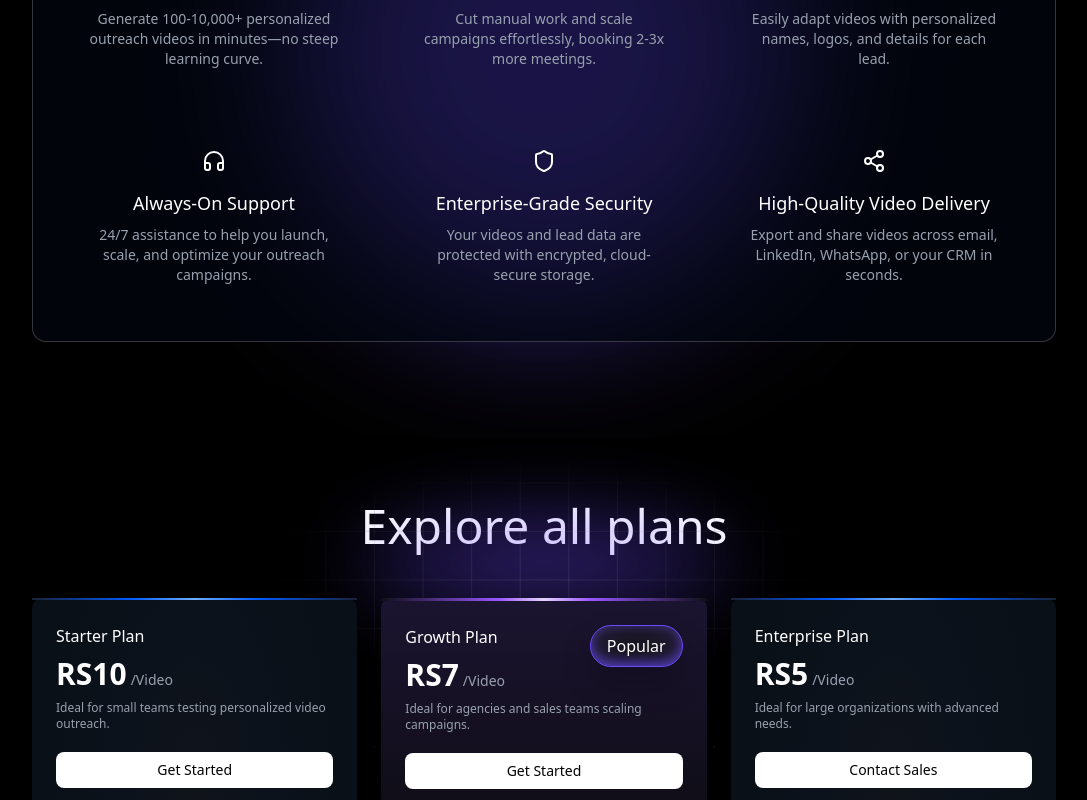
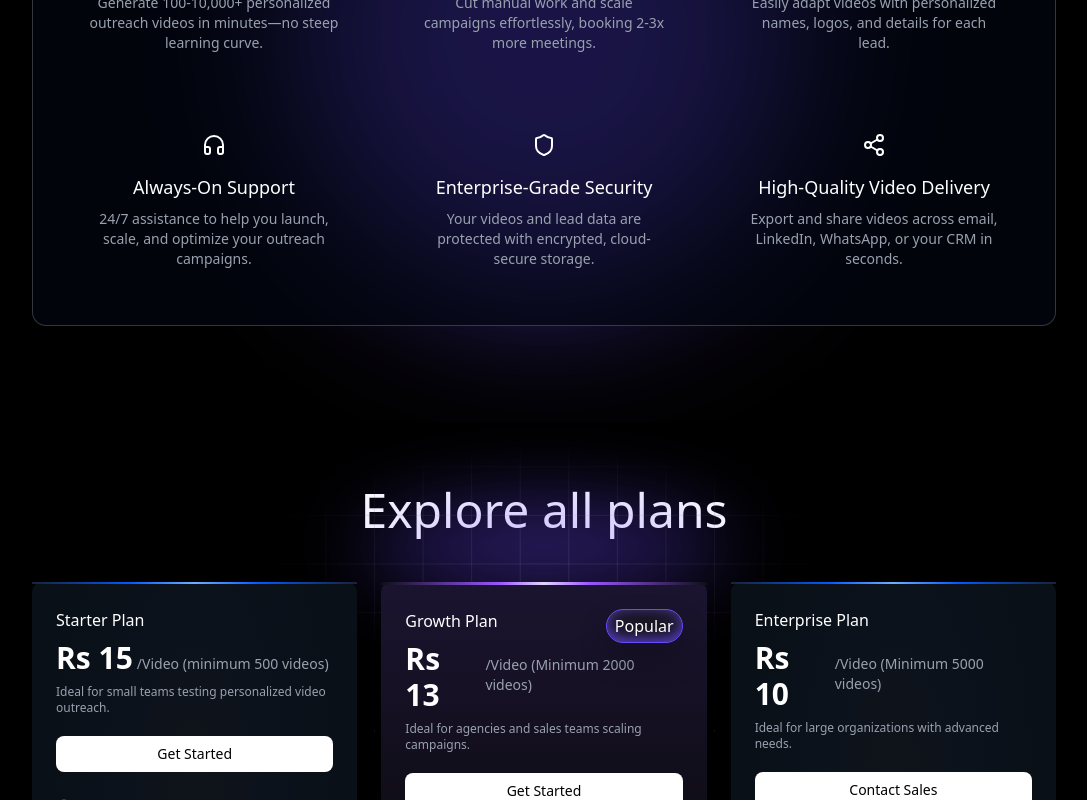
Before and after one commit to datacrumb/AI-Videos-App, a Next.js app: page / in a window 1280 px wide. Shown: the part 3213-4013 px from the top of the page, without its empty margins (96-1183 px from the left). Built offline with nearby package versions, Linux system fonts and the light colour scheme.

Commit message:
Refactor PricingTier component to use planType prop instead of popular flag for styling. Update pricing values and descriptions for clarity. Enhance button styles and layout in FeaturesSection for improved user interaction.

```diff
--- a/src/components/Features.tsx
+++ b/src/components/Features.tsx
@@ -43,14 +43,14 @@ function FeatureCard({
               {description}
             </CardDescription>
             <button
-              className="text-blue-400 items-center font-medium hover:text-blue-300 flex gap-1 text-xl cursor-pointer"
+              className="text-blue-400 items-center font-medium hover:text-blue-300 flex gap-1 text-xl cursor-pointer group"
               onClick={() =>
                 openWhatsApp({
                   message: whatsAppMessages.features(title),
                 })
               }
             >
-              Try it now <ArrowRight className="h-5 w-5 ml-1 mt-1.5" />
+              Try it now <ArrowRight className="h-5 w-5 ml-1 mt-1.5 group-hover:translate-x-1 transition-transform duration-300" />
             </button>
           </CardHeader>
           <CardContent className="flex items-center justify-center flex-1 min-h-0">
@@ -81,14 +81,14 @@ function FeatureCard({
                 {description}
               </CardDescription>
               <button
-                className="text-blue-400 mt-4 font-medium hover:text-blue-300 flex gap-1 text-xl cursor-pointer items-center"
+                className="text-blue-400 mt-4 font-medium hover:text-blue-300 flex gap-1 text-xl cursor-pointer items-center group"
                 onClick={() =>
                   openWhatsApp({
                     message: whatsAppMessages.features(title),
                   })
                 }
               >
-                Try it now <ArrowRight className="h-5 w-5 ml-1 mt-1.5" />
+                Try it now <ArrowRight className="h-5 w-5 ml-1 mt-1.5 group-hover:translate-x-1 transition-transform duration-300" />
               </button>
             </div>
           </CardFooter>
@@ -111,7 +111,7 @@ export default function FeaturesSection() {
             border-[0.8px] border-[#6B49FF]
             [background:radial-gradient(77.66%_77.66%_at_50%_50%,#181620_15.9%,#1E1930_50.9%,#332C4F_100%)]
             [box-shadow:inset_0px_-4px_12px_#6B49FF99,0px_16px_32px_#00000033]
-            text-white px-4 py-2 rounded-full mb-10"
+            text-white px-4 py-2 rounded-full mb-6 text-xl cursor-auto"
             >
               Amazing
             </Button>
--- a/src/components/Pricing.tsx
+++ b/src/components/Pricing.tsx
@@ -9,7 +9,7 @@ interface PricingTierProps {
   price: string | React.ReactNode;
   description: string;
   features: string[];
-  popular?: boolean;
+  planType: string;
   buttonText: string;
 }
 
@@ -18,12 +18,12 @@ function PricingTier({
   price,
   description,
   features,
-  popular,
+  planType,
   buttonText,
 }: PricingTierProps) {
   // Determine which gradient style to apply based on the plan name
   const getCardStyle = () => {
-    if (popular) {
+    if (planType === "growth") {
       return {
         background:
           "linear-gradient(180deg, #1B1430 0%, #0F0D16 50%, #1B1430 100%)",
@@ -58,13 +58,13 @@ function PricingTier({
         borderImageSource: cardStyle.borderImageSource,
       }}
     >
-      {popular && (
+      {planType === "growth" && (
         <div className="absolute right-6 top-6">
           <div
             className="border-[0.8px] border-[#6B49FF]
             [background:radial-gradient(77.66%_77.66%_at_50%_50%,#181620_15.9%,#1E1930_50.9%,#332C4F_100%)]
             [box-shadow:inset_0px_-4px_12px_#6B49FF99,0px_16px_32px_#00000033]
-            text-white px-4 py-2 rounded-full"
+            text-white px-2 py-1 rounded-full"
           >
             Popular
           </div>
@@ -73,7 +73,7 @@ function PricingTier({
       <h3 className="text-base font-medium text-white">{name}</h3>
       <div className="mt-2 flex items-baseline">
         <span className="text-3xl font-bold text-white">{price}</span>
-        <span className="text-sm text-gray-400 ml-1">/Video</span>
+        <span className="text-sm text-gray-400 ml-1">{planType === "starter" ? "/Video (minimum 500 videos)" : planType === "growth" ? "/Video (Minimum 2000 videos)" : "/Video (Minimum 5000 videos)"}</span>
       </div>
       <p className="mt-2 text-xs text-gray-400">{description}</p>
       <button className="mt-5 mb-6 w-full rounded-md bg-white py-2 text-sm font-medium cursor-pointer text-black hover:bg-gray-200 transition-colors"
@@ -370,9 +370,10 @@ export default function PricingSection() {
         <div className="grid grid-cols-1 md:grid-cols-3 gap-6">
           <PricingTier
             name="Starter Plan"
-            price="RS10"
+            price="Rs 15"
             description="Ideal for small teams testing personalized video outreach."
             buttonText="Get Started"
+            planType="starter"
             features={[
               "Basic personalization (name, company, logo, message)",
               "Multi-channel sharing (Email, WhatsApp, LinkedIn)",
@@ -383,10 +384,10 @@ export default function PricingSection() {
           />
           <PricingTier
             name="Growth Plan"
-            price="RS7"
+            price="Rs 13"
             description="Ideal for agencies and sales teams scaling campaigns."
             buttonText="Get Started"
-            popular={true}
+            planType="growth"
             features={[
               "Advanced personalization (company details, industry insights, CTAs)",
               "Team collaboration (up to 5 members)",
@@ -397,9 +398,10 @@ export default function PricingSection() {
           />
           <PricingTier
             name="Enterprise Plan"
-            price="RS5"
+            price="Rs 10"
             description="Ideal for large organizations with advanced needs."
             buttonText="Contact Sales"
+            planType="enterprise"
             features={[
               "API access & CRM integrations (HubSpot, Salesforce, Zoho, etc.)",
               "White-label branding (custom domain, templates, logos)",
```
